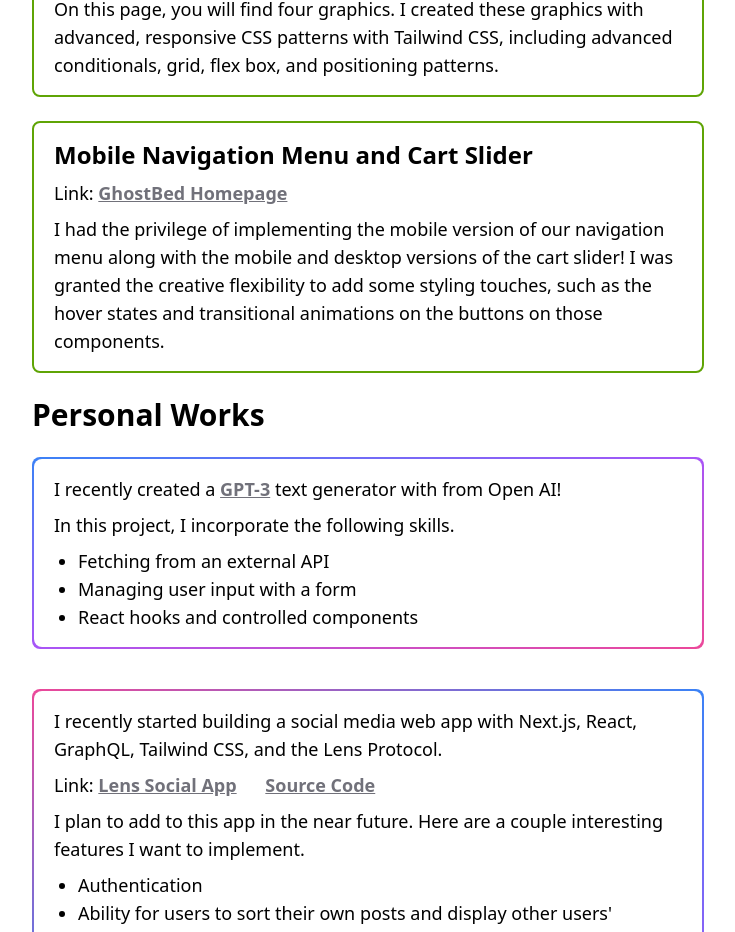
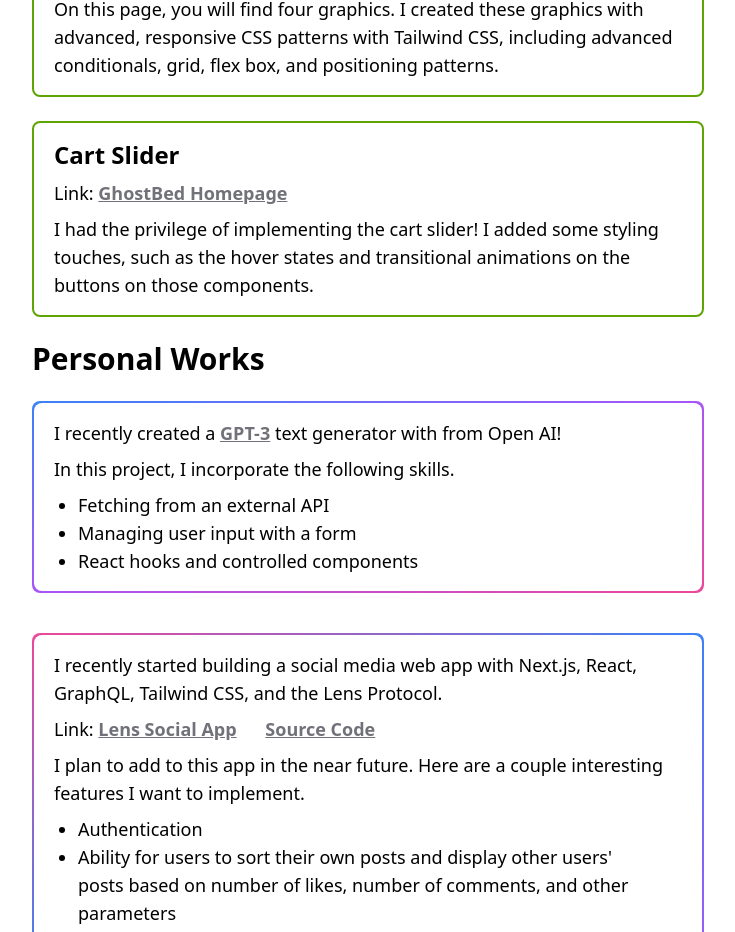
Before and after one commit to evan-walter/evanwalter.dev, a Next.js app: page /works in a window 1280 px wide. Shown: the part 1071-2003 px from the top of the page, without its empty margins (272-1007 px from the left). Built offline with nearby package versions, Linux system fonts and the light colour scheme.

Commit message:
Update GhostBed works

```diff
--- a/components/works/GhostBedWorks.tsx
+++ b/components/works/GhostBedWorks.tsx
@@ -55,15 +55,13 @@ export default function GhostBedWorks() {
       </GhostBedWork>
       <GhostBedWork
         url='https://www.ghostbed.com/'
-        title='Mobile Navigation Menu and Cart Slider'
+        title='Cart Slider'
         linkText='GhostBed Homepage'
       >
         <p>
-          I had the privilege of implementing the mobile version of our
-          navigation menu along with the mobile and desktop versions of the cart
-          slider! I was granted the creative flexibility to add some styling
-          touches, such as the hover states and transitional animations on the
-          buttons on those components.
+          I had the privilege of implementing the cart slider! I added some
+          styling touches, such as the hover states and transitional animations
+          on the buttons on those components.
         </p>
       </GhostBedWork>
     </div>
```
